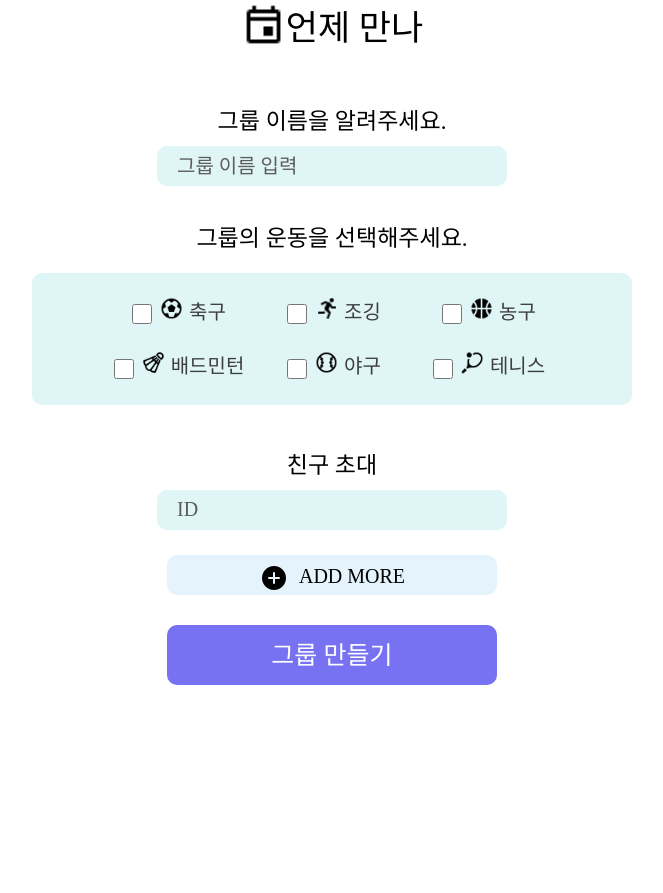
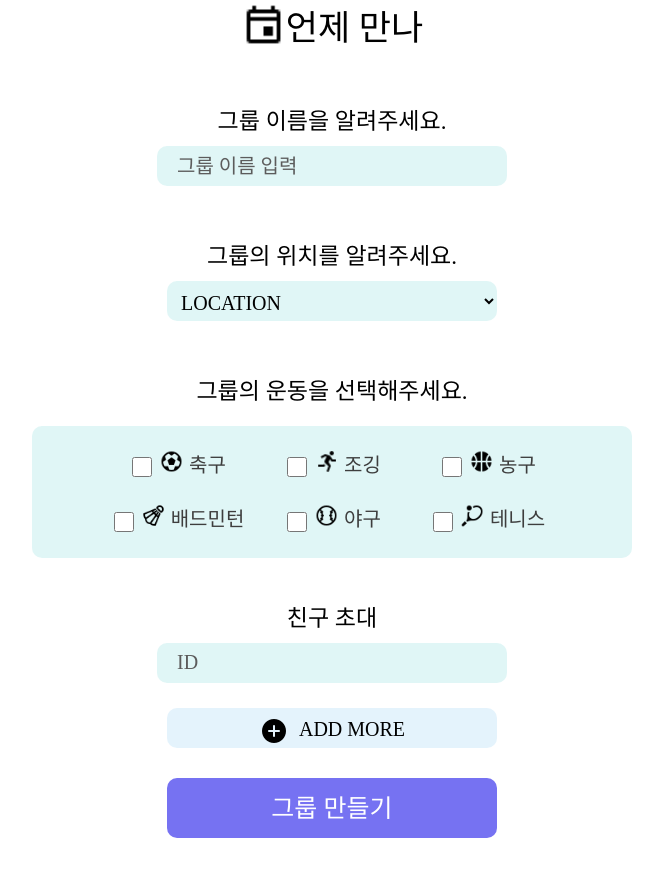
Before and after one commit to Nohgyumin0812/B5, a Django app: page /group_making/ in a window 1280 px wide. Shown: the part 141-1034 px from the top of the page, without its empty margins (308-971 px from the left). Before the commit the page ends 826 px from the top, so only its background shows below. Run offline with Django 3.2, Linux system fonts and the light colour scheme; the visitor is signed in with stand-in values (Sample User, id 1); some libraries are stand-ins or nearby versions; some web fonts are replaced.

Commit message:
위치 입려 추가

```diff
--- a/cal/static/css/group_making.css
+++ b/cal/static/css/group_making.css
@@ -144,3 +144,17 @@ input[type=checkbox]{
     height:60px;
     line-height: 60px;
 }
+#g-location{
+    background-color: rgb(132, 217, 217, 0.25);
+    border-radius: 10px;
+    width:330px;
+    height:40px;
+    padding:10px;
+    margin:10px 0px;
+    border:none;
+    font-size: 20px;
+    font-family: 'SuncheonB';
+}
+#g-location option{
+    background-color: white;
+}
--- a/cal/templates/cal/group_making.html
+++ b/cal/templates/cal/group_making.html
@@ -16,7 +16,24 @@
             <p>그룹 이름을 알려주세요.</p>
             <input name="groupname" id = "groupname" type="text" placeholder="그룹 이름 입력">
         </div>
-        <br>
+        <br><br>
+        <div class="input-box">
+            <p>그룹의 위치를 알려주세요.</p>
+            <select name = "g-location" id="g-location">
+                <option selected disabled>LOCATION</option>
+                <option>이문동</option>
+                <option>회기동</option>
+                <option>휘경동</option>
+                <option>청량리동</option>
+                <option>전농동</option>
+                <option>제기동</option>
+                <option>용두동</option>
+                <option>신설동</option>
+                <option>답십리동</option>
+                <option>장안동</option>
+            </select>
+        </div>
+        <br><br>
         <div id="check">
             <p>그룹의 운동을 선택해주세요.</p>
             <div id="inner-check">
--- a/cal/templates/cal/group_recommend.html
+++ b/cal/templates/cal/group_recommend.html
@@ -11,7 +11,7 @@
 
 {% block main %}
 <div id="group-outer">
-    <p class="ptag" style="margin-top:40px;">내 주변 그룹<img src="{% static 'img/icons8-location.png' %}"></p>
+    <p class="ptag" style="margin-top:40px; padding-top:30px;">내 주변 그룹<img src="{% static 'img/icons8-location.png' %}"></p>
     <div id="neighbor-recommend" class="swiper">
         <div id="neighbor-recommend-inner" class="swiper-wrapper">
             <div id="neighborList" class="swiper-slide d2">
```
Also changed, not shown: cal/static/css/signup.css (+17 -0 lines), cal/templates/common/signup.html (+14 -1 lines).
